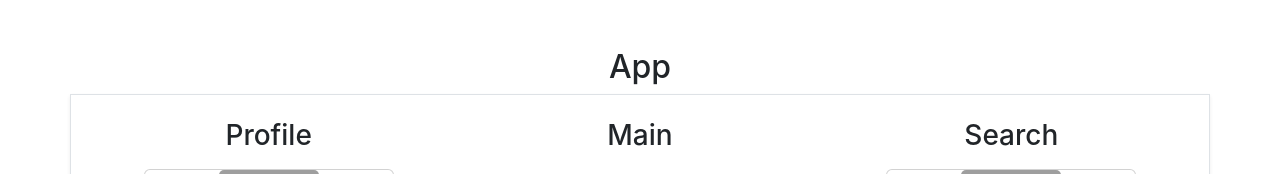
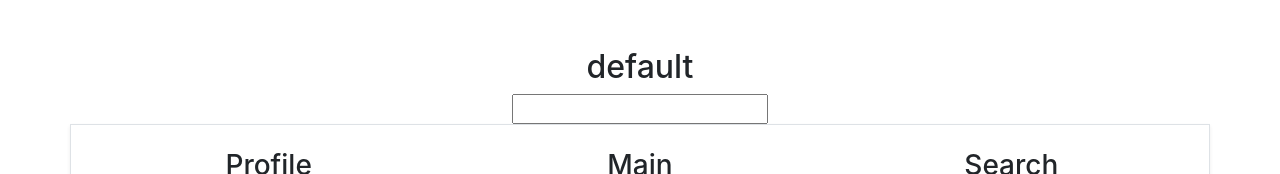
Before and after one commit to tariksubasi/learning-react, a React (Create React App) app: page / in a window 1280 px wide. Shown: the top 174 px of the page. Built offline with nearby package versions, Linux system fonts and the light colour scheme; grey boxes are pictures that could not be loaded.

Commit message:
13 - useState Hook and re-draw UI

```diff
--- a/src/App.js
+++ b/src/App.js
@@ -1,3 +1,4 @@
+import { useState } from "react";
 import Main from "./component-tree/Main";
 import Profile from "./component-tree/Profile";
 import Search from "./component-tree/Search";
@@ -5,17 +6,29 @@ import User from "./component-tree/User";
 import "./App.css";
 
 function App() {
+  const [appName, setAppName] = useState("default");
+
+  const onChange = (e) => {
+    setAppName(e.target.value);
+  };
+
   return (
     <div className="App mt-5">
-      <h2
-        style={{
-          textAlign: "center",
-        }}
+      <div className="d-flex justify-content-center align-items-center flex-column">
+        <h2
+          style={{
+            textAlign: "center",
+          }}
+        >
+          {appName}
+        </h2>
+        <input type="text" onChange={onChange} />
+      </div>
+
+      <div
+        className="container border p-4 shadow-sm"
+        style={{ height: "80vh" }}
       >
-        App
-      </h2>
-      <div className="container border p-4 shadow-sm"
-      style={{ height : "80vh"}}>
         <div className="row">
           <div className="col">
             <Profile>
@@ -25,7 +38,10 @@ function App() {
           <div className="col">
             <Main />
           </div>
-          <div className="col "   style={{ overflowY: "scroll",maxHeight: "600px"}}>
+          <div
+            className="col "
+            style={{ overflowY: "scroll", maxHeight: "600px" }}
+          >
             <Search />
           </div>
         </div>
```
